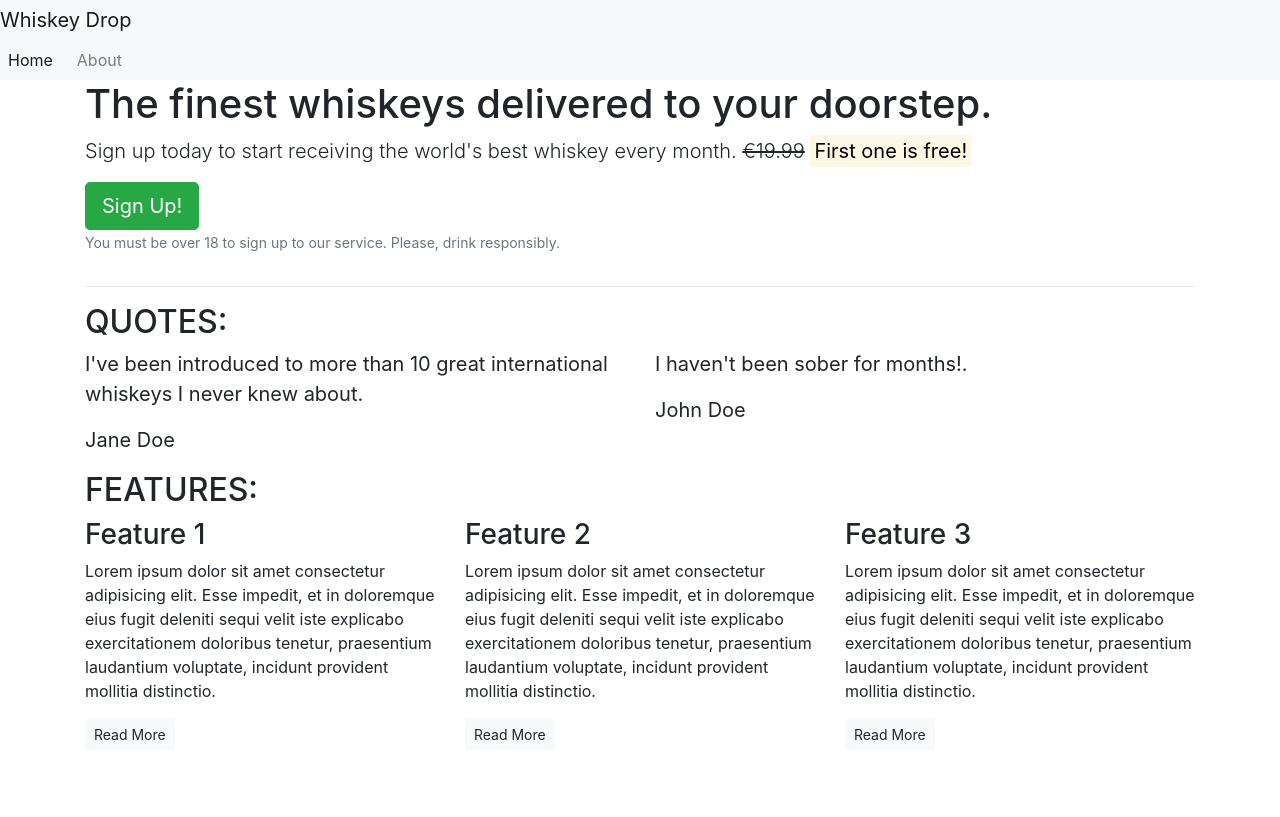
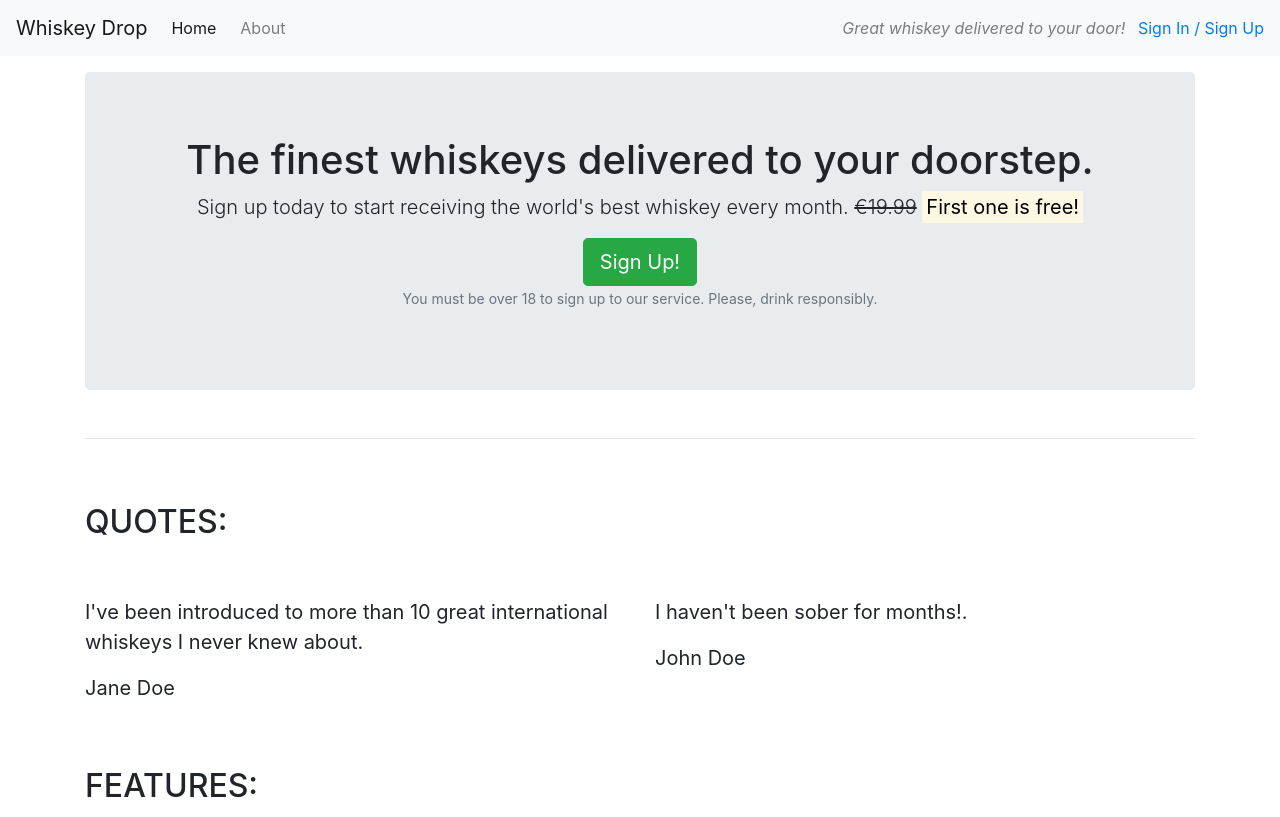
Before and after one commit to student0Zero/Bootstrap-Example, a plain HTML site: page index.html in a window 1280 px wide. Shown: the top 817 px of the page. Drawn offline with nearby package versions, Linux system fonts and the light colour scheme.

Commit message:
added spacing on landing page

```diff
--- a/index.html
+++ b/index.html
@@ -16,8 +16,9 @@
 </head>
 
 <body>
+    <!-- ***NAV BAR START*** -->
     <!-- bootstrap nav bar with light background and responsive for small display -->
-    <nav class="navnar navbar-light bg-light navbar-expand-sm">
+    <nav class="navbar navbar-light bg-light navbar-expand-sm">
         <a href="" class="navbar-brand">Whiskey Drop</a>
 
         <!-- bootstrap nav bar list with margin pushed left using mr-auto -->
@@ -25,19 +26,41 @@
             <!-- bootstrap first item set to active to highlight it and right margin spacing of 2. with nav link to home-->
             <li class="active nav-item mr-2"><a class="nav-link" href="/">Home</a></li>
             <li class="nav-item mr-2"><a class="nav-link" href="/about">About</a></li>
+            <!-- only display on small displays -->
+            <li class="nav-item mr-2 d-block d-sm-none"><a class="nav-link" href="/login">Sign In / Sign Up</a></li>
         </ul>
 
+        <!-- block marking text for small displays (only on medium or above)-->
+        <div class="d-none d-md-block">
+            <p class="navbar-text my-auto mr-2"><i>Great whiskey delivered to your door!</i></p>
+            <a href="/login">Sign In / Sign Up</a>
+        </div>
+
+
     </nav>
-    <article class="container">
-        <!-- Callout -->
+    <!-- ***NAV BAR END*** -->
+
+    <!-- ***ARTICLE START*** -->
+    <!-- bootstrap margin top of 3 -->
+    <article class="container mt-3">
+
+        <!-- *** CALLOUT START -->
         <!-- note that class names are not part of bootstrap but addfed by us to organise the code -->
         <div class="row">
             <!-- bootstrap columns -->
             <div class="col-12">
-                <section class="callout">
+
+                <!-- bootstrap - jumbotron makes callout section standout with centered text-->
+                <section class="callout jumbotron text-center">
                     <h1>The finest whiskeys delivered to your doorstep.</h1>
+
                     <!-- para has bootstrap class of lead -->
-                    <p class="lead">Sign up today to start receiving the world's best whiskey every month. <s>€19.99</s>
+                    <p class="lead">Sign up today to start receiving the world's best whiskey every month.
+                        <!-- bootstrap - hide price on smaller displays (d-sm-line because this is an inline element) -->
+                        <s class="d-none d-sm-inline">€19.99</s>
+
+                        <!-- bootstrap - display break on smaller screens to ensure highlighted text below is on line of its own -->
+                        <span class="d-inline d-sm-none"><br></span>
                         <strong><mark>First one is free!</mark></strong></p>
 
                     <!-- bootstrap large button of type success which is green -->
@@ -50,13 +73,15 @@
                 </section>
             </div>
         </div>
-        <!-- /.callout -->
+        <!-- *** CALLOUT END *** -->
+
         <hr>
 
-        <!-- quotes start-->
+        <!-- *** QUOTE START ***-->
         <section class="quotes">
             <div class="row">
-                <div class="col-12 col-md-6">
+                <!-- bootstrap - my-5 adds verticle space for headings -->
+                <div class="col-12 my-5">
                     <!-- bootstrap class of uppercase -->
                     <h2 class="text-uppercase">Quotes:</h2>
                 </div>
@@ -78,13 +103,14 @@
                 </div>
             </div>
         </section>
-        <!-- /.quotes end-->
+        <!-- *** QUOTE END ***-->
 
-        <!-- features start -->
+        <!-- *** FEATURE START *** -->
         <section class="features">
             <!-- bootstrap class of uppercase -->
             <div class="row">
-                <div class="col-12">
+                <!-- bootstrap - my-5 adds verticle space for headings-->
+                <div class="col-12 my-5">
                     <h2 class="text-uppercase">Features:</h2>
                 </div>
             </div>
@@ -131,8 +157,10 @@
                 </div>
             </div>
         </section>
-        <!-- features end -->
+        <!-- ***FEATURE END*** -->
+
     </article>
+    <!-- ***ARTICLE END*** -->
 </body>
 
 </html>
```
